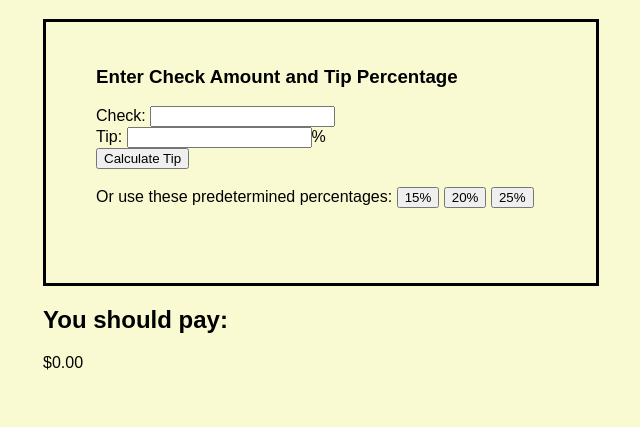
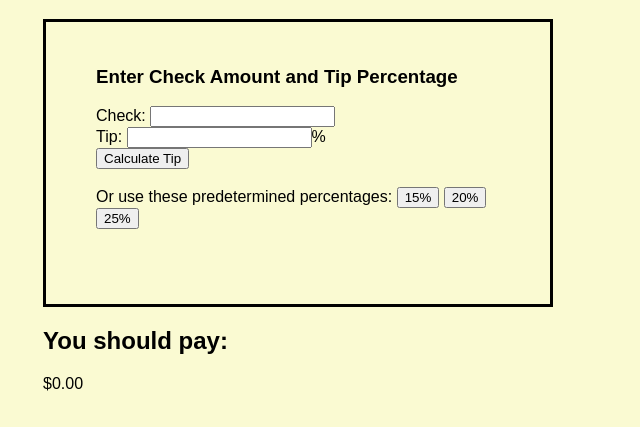
Before and after one commit to atotheb87/JSBrowser, a plain HTML site: page tipcalc.html in a window 1280 px wide. Shown: the part 153-580 px from the top of the page, without its empty margins (45-685 px from the left). Drawn offline with Linux system fonts and the light colour scheme.

Commit message:
CSS width

```diff
--- a/css/site.css
+++ b/css/site.css
@@ -6,7 +6,7 @@ body{
 }
 
 #check-amounts {
-    width: 450px;
+    width: 35%;
     border: 3px solid #000000;
     padding: 25px 50px 75px;
 
```
